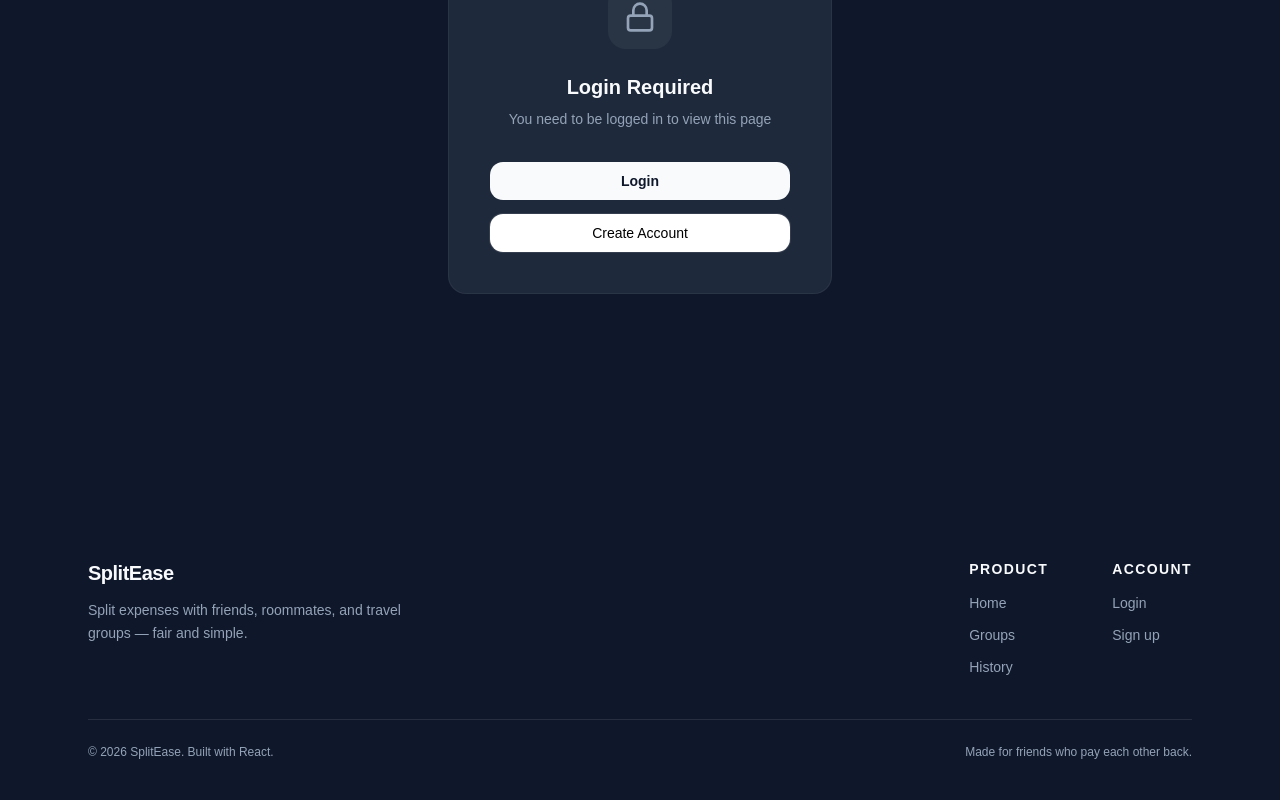
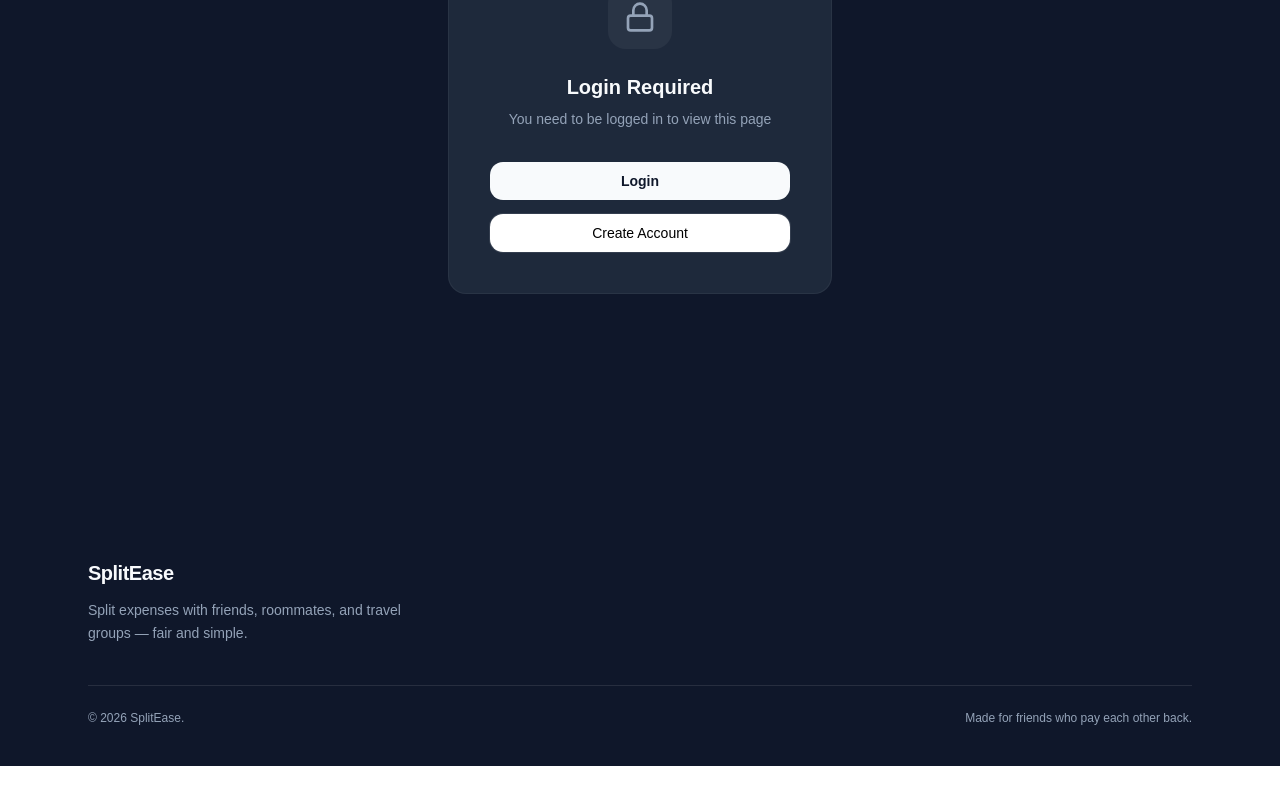
Before and after one commit to nimesh870/expense-splitter, a React (Vite) app: page / in a window 1280 px wide. Shown: the part 342-1142 px from the top of the page. After the commit the page ends 1108 px from the top, so only its background shows below. Built offline with nearby package versions, Linux system fonts and the light colour scheme; no server answers.

Commit message:
modified footer

```diff
--- a/src/components/footer/Footer.jsx
+++ b/src/components/footer/Footer.jsx
@@ -1,41 +1,6 @@
 import { Link } from 'react-router-dom'
 
-// ─── Link data ───────────────────────────────────────────────────
-const productLinks = [
-  { label: 'Home', path: '/' },
-  { label: 'Groups', path: '/groups' },
-  { label: 'History', path: '/history' },
-]
-
-const accountLinks = [
-  { label: 'Login', path: '/login' },
-  { label: 'Sign up', path: '/signup' },
-]
-
-// ─── Reusable link column ────────────────────────────────────────
-function LinkColumn({ title, links }) {
-  return (
-    <div className="flex flex-col gap-3">
-      <h4 className="text-[#F8FAFC] text-sm font-semibold uppercase tracking-widest">
-        {title}
-      </h4>
-      <ul className="flex flex-col gap-2">
-        {links.map((link) => (
-          <li key={link.path}>
-            <Link
-              to={link.path}
-              className="text-sm hover:text-[#F8FAFC] transition-colors duration-200"
-            >
-              {link.label}
-            </Link>
-          </li>
-        ))}
-      </ul>
-    </div>
-  )
-}
-
-// ─── Component ───────────────────────────────────────────────────
+// component
 export default function Footer() {
   const currentYear = new Date().getFullYear()
 
@@ -43,10 +8,10 @@ export default function Footer() {
     <footer className="bg-[#0F172A] text-[#94A3B8] mt-auto">
       <div className="max-w-6xl mx-auto px-6 py-10">
 
-        {/* ── Top row: brand description + link columns ── */}
+        {/* top row: brand description + link columns*/}
         <div className="flex flex-col md:flex-row justify-between gap-10">
 
-          {/* Brand section */}
+          {/* brand section */}
           <div className="flex flex-col gap-3 max-w-xs">
             <Link to="/" className="text-[#F8FAFC] text-xl font-bold tracking-tight">
               SplitEase
@@ -56,16 +21,11 @@ export default function Footer() {
             </p>
           </div>
 
-          {/* Link columns */}
-          <div className="flex flex-row gap-16">
-            <LinkColumn title="Product" links={productLinks} />
-            <LinkColumn title="Account" links={accountLinks} />
-          </div>
         </div>
 
-        {/* ── Bottom bar ── */}
+        {/* bottom bar  */}
         <div className="border-t border-white/10 mt-10 pt-6 flex flex-col sm:flex-row justify-between items-center gap-3">
-          <p className="text-xs">&copy; {currentYear} SplitEase. Built with React.</p>
+          <p className="text-xs">&copy; {currentYear} SplitEase.</p>
           <p className="text-xs">Made for friends who pay each other back.</p>
         </div>
 
--- a/src/pages/Home.jsx
+++ b/src/pages/Home.jsx
@@ -37,6 +37,7 @@ function Home() {
               Login
             </Button>
           </Link>
+
           <Link to="/signup" className="w-full">
             <Button variant="outline" className="w-full border-white/10 text-black hover:bg-white/5 hover:text-white rounded-xl h-10">
               Create Account
@@ -114,15 +115,19 @@ function Home() {
           <Button className="bg-[#F8FAFC] text-[#0F172A] hover:bg-white/5 hover:text-white cursor-pointer
            rounded-xl gap-2 h-10 px-5 font-semibold">
             <Plus className="size-4" />
-            Add Expense
+            <Link to='/add-expense'>
+              Add Expense
+            </Link>
           </Button>
+
           <Button
             variant="outline"
             className="border-white/10 text-black hover:bg-white/5 hover:text-[#F8FAFC] cursor-pointer rounded-xl gap-2 h-10 px-5"
           >
-            <Users className="size-4" />
+          <Users className="size-4" />
             Create Group
           </Button>
+
           <Button
             variant="outline"
             className="border-white/10 text-black hover:bg-white/5 hover:text-[#F8FAFC] cursor-pointer rounded-xl gap-2 h-10 px-5"
```
